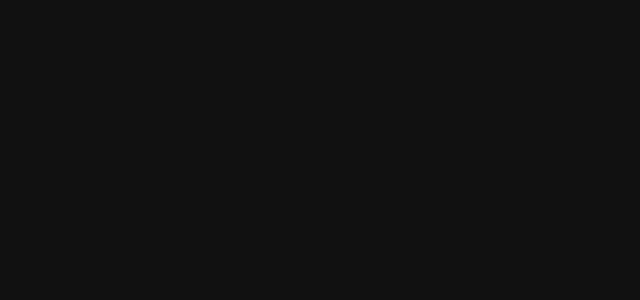
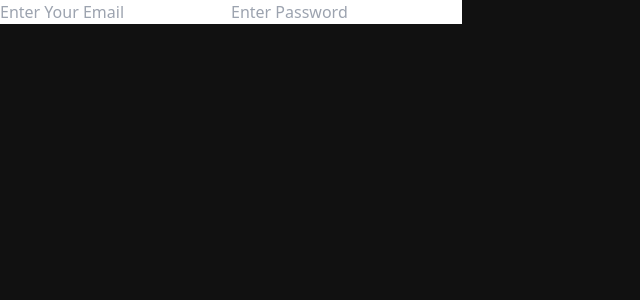
Before and after one commit to M-Aitisam/Employee-Management-System, a React (Vite) app: page / in a window 1280 px wide. Shown: the top 300 px of the page, without its empty margins (0-640 px from the left). Built offline with nearby package versions, Linux system fonts and the light colour scheme.

Commit message:
Work  on component/Auth/ LoginPage also  add the component in  the App.jsx

```diff
--- a/src/App.jsx
+++ b/src/App.jsx
@@ -1,10 +1,11 @@
 import React from 'react'
-
+import Login from "./components/Auth/Login"
 const App = () => {
   return (
-    <div>
-
-    </div>
+    <>
+    {/* In Component Auth Login add */}
+  <Login />
+    </>
   )
 }
 
--- a/src/components/Auth/Login.jsx
+++ b/src/components/Auth/Login.jsx
@@ -0,0 +1,18 @@
+import React from 'react'
+
+const Login = () => {
+  return (
+    <div className='flex items-center justify-center'>
+        <div className='border-2 border-red-600'>
+
+            <form>
+<input type="email" placeholder='Enter Your Email' />
+<input type="password" placeholder='Enter Password' />
+            </form>
+        </div>
+
+    </div>
+  )
+}
+
+export default Login
```
